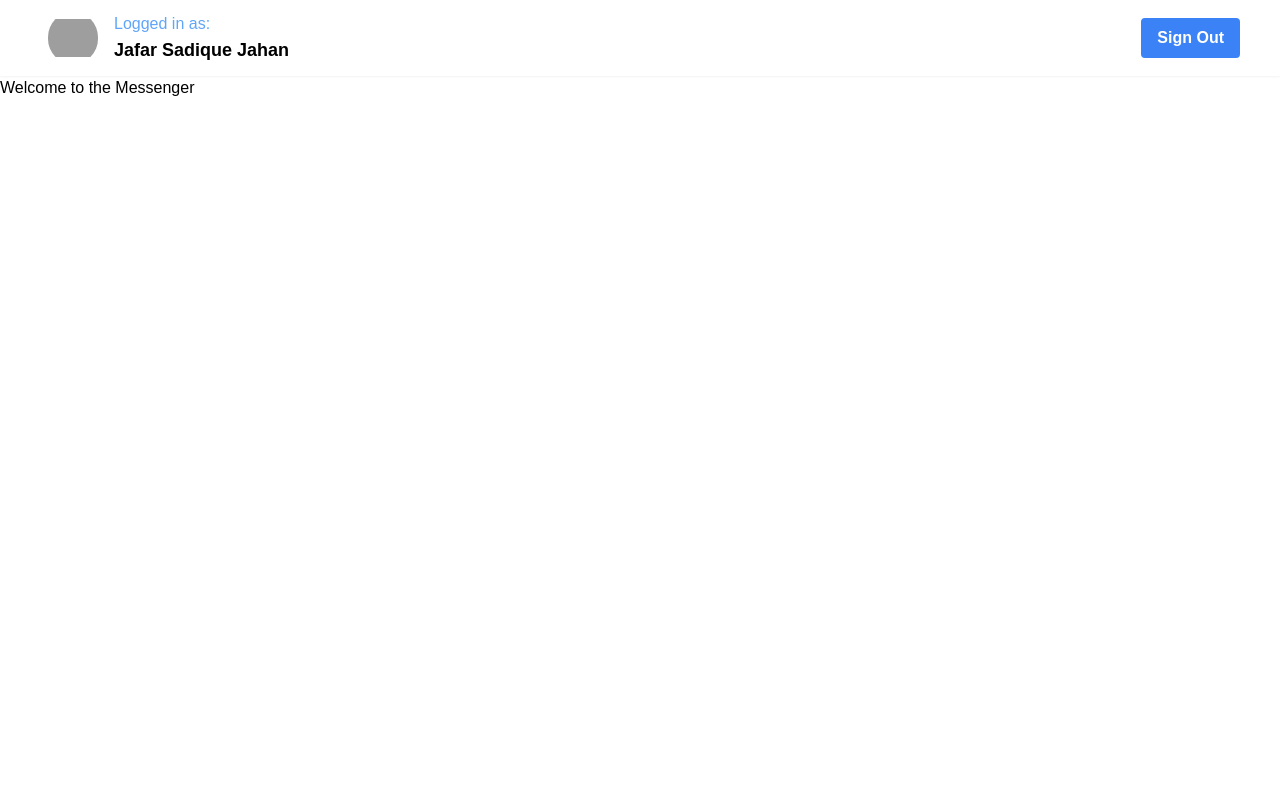
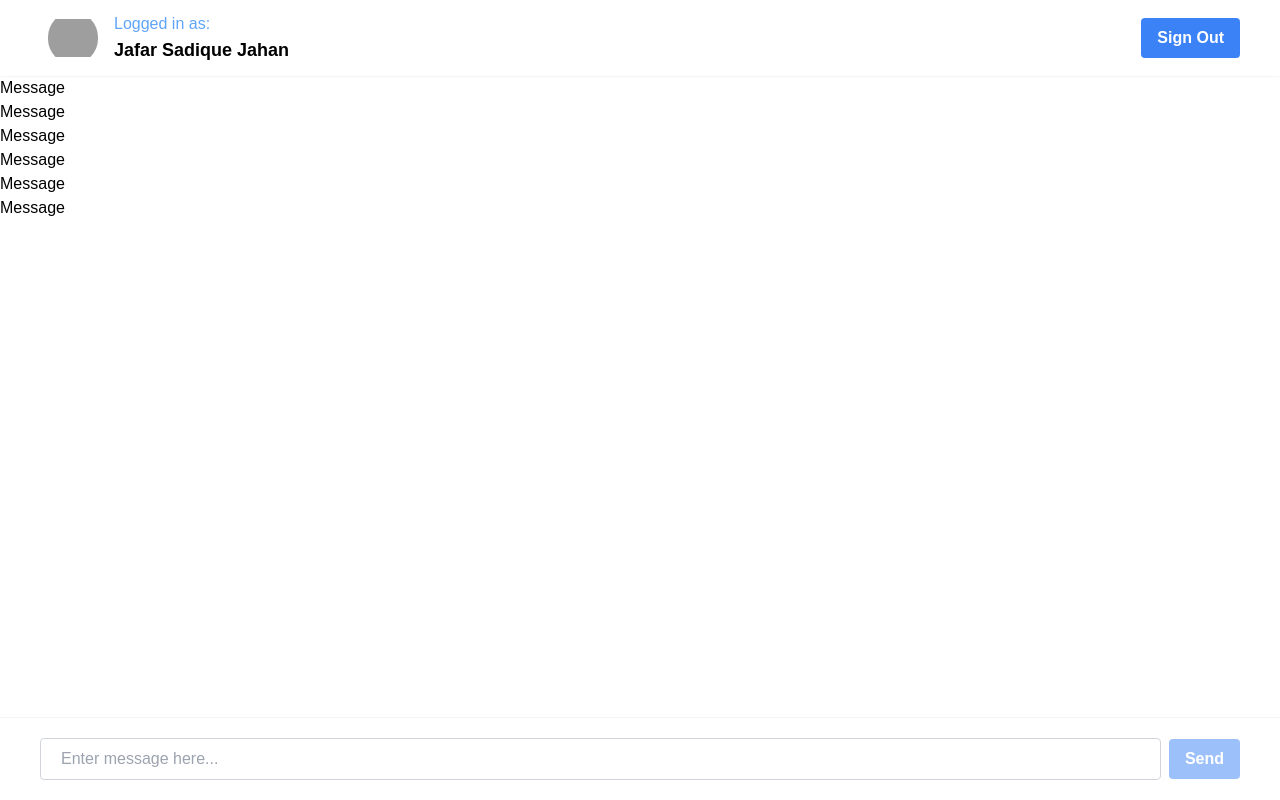
Before and after one commit to 10Sadique/upstash-messenger-v2, a Next.js app: page / in a window 1280 px wide. Built offline with nearby package versions, Linux system fonts and the light colour scheme; grey boxes are pictures that could not be loaded.

Commit message:
MessageList & ChatInput component added

```diff
--- a/app/page.tsx
+++ b/app/page.tsx
@@ -1,10 +1,15 @@
 import React from 'react';
+import ChatInput from '../components/ChatInput';
+import MessageList from '../components/MessageList';
 
 const HomePage = () => {
     return (
-        <div>
-            <h1>Welcome to the Messenger</h1>
-        </div>
+        <main>
+            {/* MessageList here */}
+            <MessageList />
+            {/* ChatInput here */}
+            <ChatInput />
+        </main>
     );
 };
 
--- /dev/null
+++ b/components/ChatInput.tsx
@@ -0,0 +1,47 @@
+'use client';
+import { FC, FormEvent, useState } from 'react';
+
+interface ChatInputProps {}
+
+const ChatInput: FC<ChatInputProps> = ({}) => {
+    const [input, setInput] = useState('');
+
+    // handle send message
+    /**
+     * @TODO add message to to MessageList
+     */
+    const addMessage = (e: FormEvent<HTMLFormElement>) => {
+        e.preventDefault();
+
+        if (!input) return;
+
+        const messageToSend = input;
+        console.log(messageToSend);
+
+        setInput('');
+    };
+
+    return (
+        <form
+            onSubmit={addMessage}
+            className="fixed bottom-0 z-50 flex items-center w-full px-10 py-5 space-x-2 border-t border-gray-100"
+        >
+            <input
+                type="text"
+                value={input}
+                onChange={(e) => setInput(e.target.value)}
+                placeholder="Enter message here..."
+                className="flex-1 px-5 py-2 border border-gray-300 rounded focus:outline-none focus:ring-2 focus:ring-blue-600 focus:border-transparent disabled:opacity-50 disabled:cursor-not-allowed"
+            />
+            <button
+                type="submit"
+                disabled={!input}
+                className="px-4 py-2 font-bold text-white transition-all duration-300 bg-blue-500 rounded hover:bg-blue-700 disabled:opacity-50 disabled:cursor-not-allowed ease"
+            >
+                Send
+            </button>
+        </form>
+    );
+};
+
+export default ChatInput;
--- /dev/null
+++ b/components/MessageList.tsx
@@ -0,0 +1,18 @@
+import { FC } from 'react';
+
+interface MessageListProps {}
+
+const MessageList: FC<MessageListProps> = ({}) => {
+    return (
+        <div>
+            <p>Message</p>
+            <p>Message</p>
+            <p>Message</p>
+            <p>Message</p>
+            <p>Message</p>
+            <p>Message</p>
+        </div>
+    );
+};
+
+export default MessageList;
```
